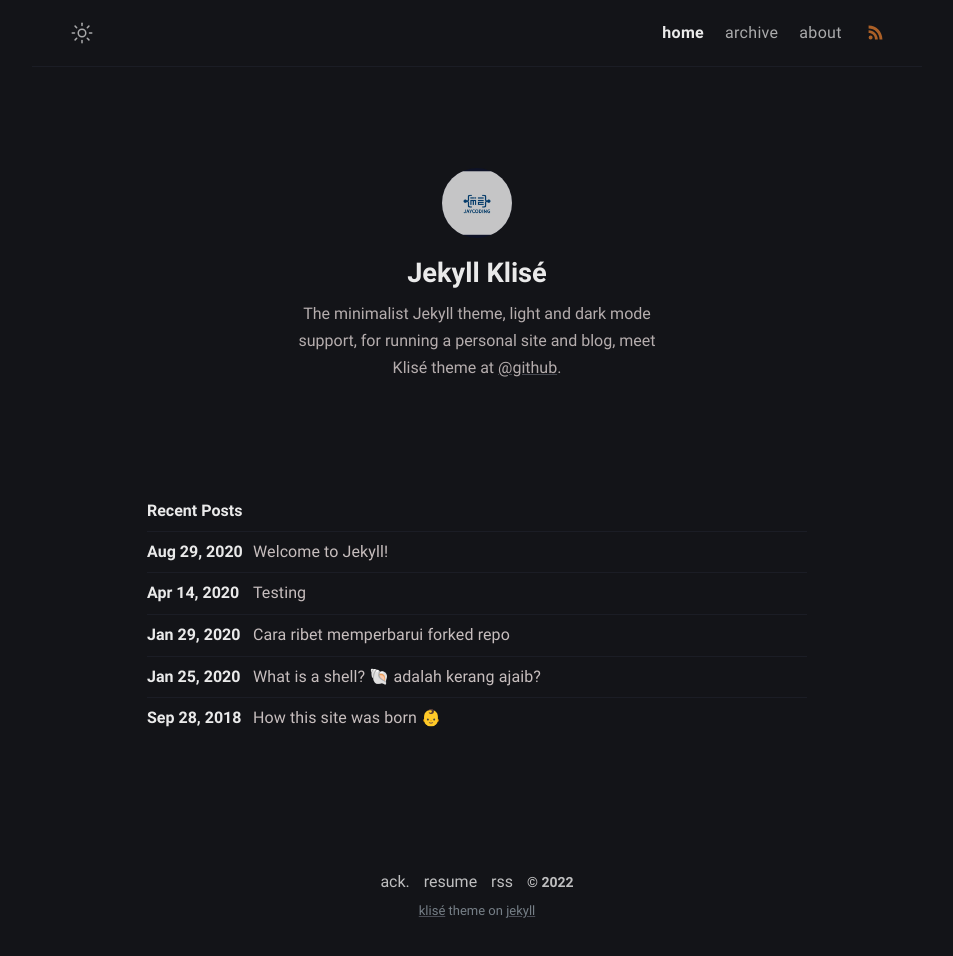
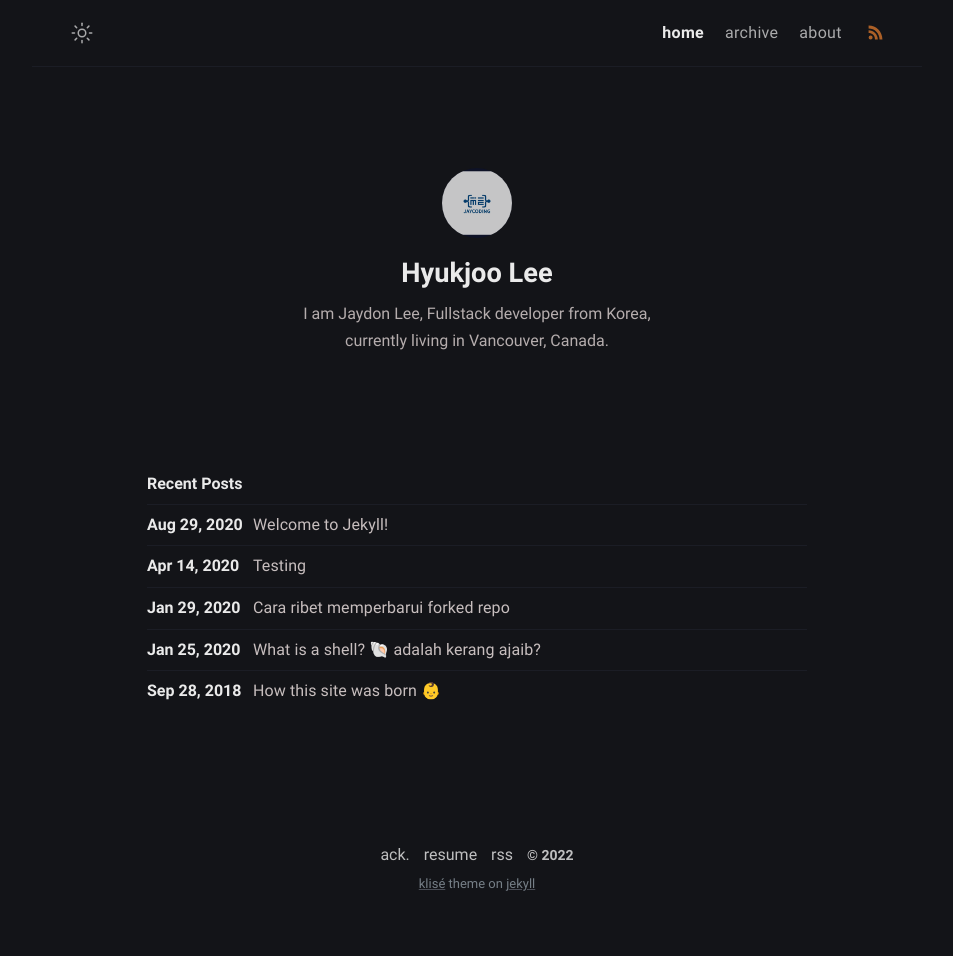
Before and after one commit to Hyukjoo-Lee/Hyukjoo-Lee.github.io, a Jekyll site: the page built from index.md, in a window 1280 px wide. Shown: the whole page, without its empty margins (163-1116 px from the left). Built offline with Jekyll 4.4.1, drawn with Linux system fonts in a browser that asks for light colours; after the commit the page ends 929 px from its top, so only the background shows below that.

Commit message:
profile edited

```diff
--- a/_config.yml
+++ b/_config.yml
@@ -5,20 +5,19 @@ description: >- # site description
 lang: en-US # default lang
 timezone: Asia/Jakarta # set your timezone
 image: assets/img/ogp.png # This image used for Open Graph more info https://ogp.me/
-repo: https://github.com/piharpi/jekyll-klise # site repo [optional]
+repo: https://github.com/Hyukjoo-Lee/-Hyukjoo-Lee.github.io # site repo [optional]
 mode: dark # default theme "dark" | "light"
 
 # Profile settings
 author:
-  name: Jekyll Klisé # author name
+  name: Hyukjoo Lee # author name
   bio: >- # tell to the world
-    The minimalist Jekyll theme, light and dark mode support, for running a personal site and blog,
-    meet Klisé theme at <a href="https://github.com/piharpi/jekyll-klise" target="_blank" rel="noopener">@github</a>.
-  username: username # general username
-  github: github_username # github username
+     I am Jaydon Lee, Fullstack developer from Korea, currently living in Vancouver, Canada.
+  username: Hyukjoo-Lee # general username
+  github: Hyukjoo-Lee # github username
   twitter: twitter_username # twitter username
   facebook: facebook_username # facebook username
-  email: your-email@email.com # email adress
+  email: hjjaydon.lee@gmail.com # email adress
   avatar: /assets/img/avatar.jpg # change with your own avatar
 
 # URL settings
```
